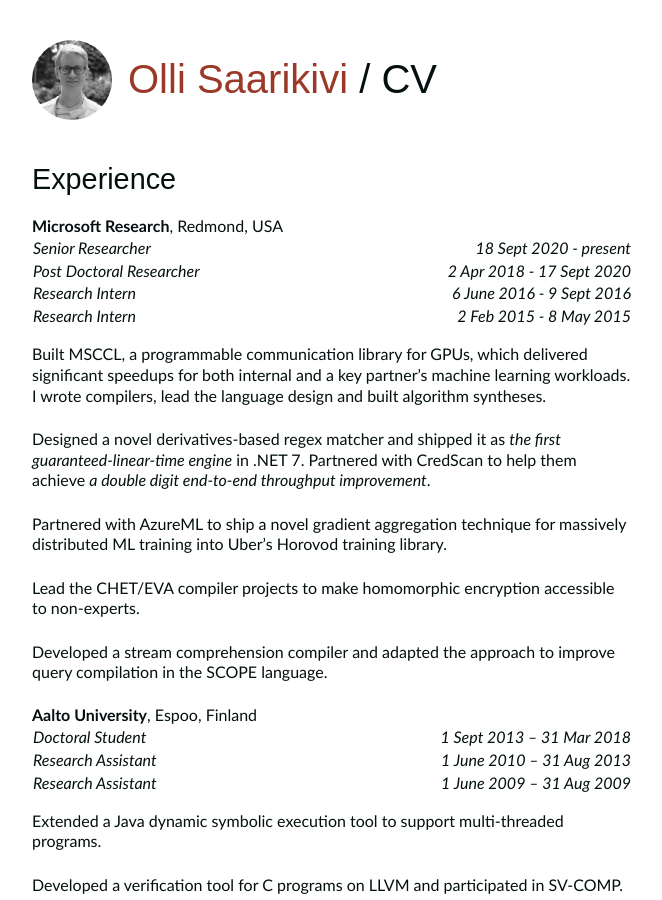
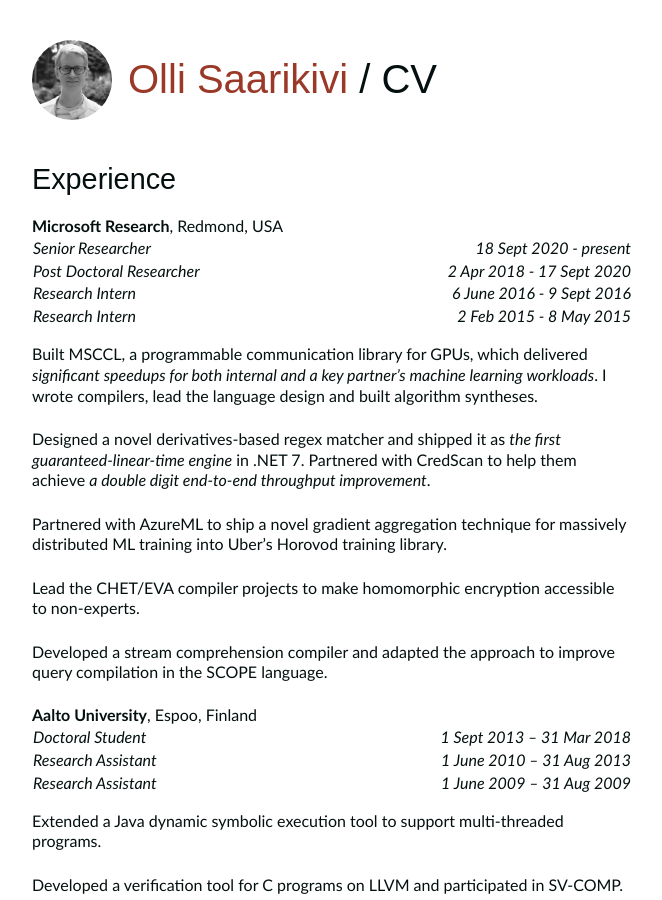
Before and after one commit to OlliSaarikivi/homepage, a Jekyll site: the page built from cv.md, in a window 1280 px wide and 900 px high. Shown: the whole window, without its empty margins (308-970 px from the left). Built offline with Jekyll 4.4.1, drawn with Linux system fonts in a browser that asks for light colours.

Commit message:
Emphasis

```diff
--- a/cv.md
+++ b/cv.md
@@ -18,7 +18,7 @@
 |*Research Intern*|*2 Feb 2015 - 8 May 2015*|
 {: class="nohead"}
 
-Built MSCCL, a programmable communication library for GPUs, which delivered significant speedups for both internal and a key partner's machine learning workloads. I wrote compilers, lead the language design and built algorithm syntheses.
+Built MSCCL, a programmable communication library for GPUs, which delivered *significant speedups for both internal and a key partner's machine learning workloads*. I wrote compilers, lead the language design and built algorithm syntheses.
 
 Designed a novel derivatives-based regex matcher and shipped it as *the first guaranteed-linear-time engine* in .NET 7. Partnered with CredScan to help them achieve *a double digit end-to-end throughput improvement*.
 
```
